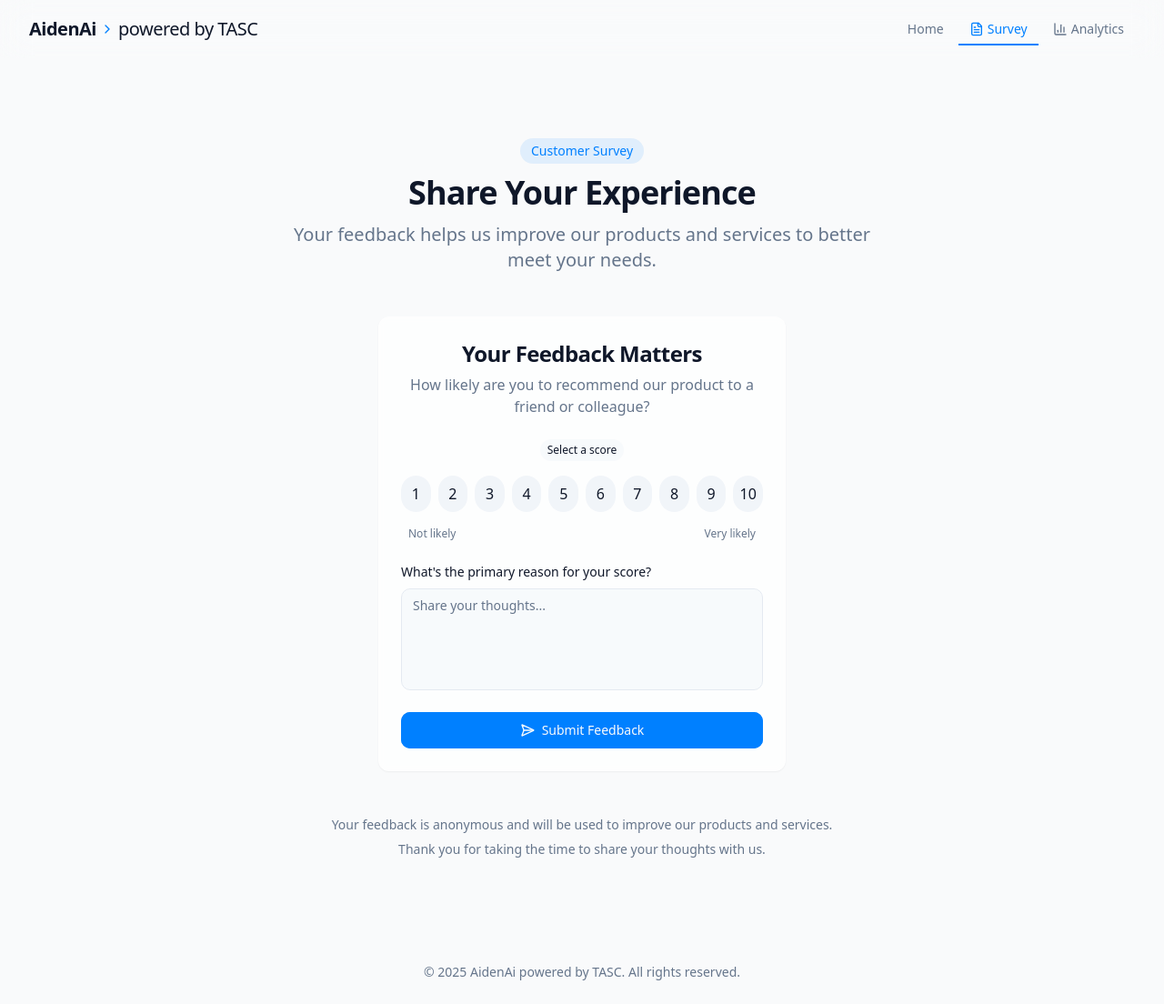
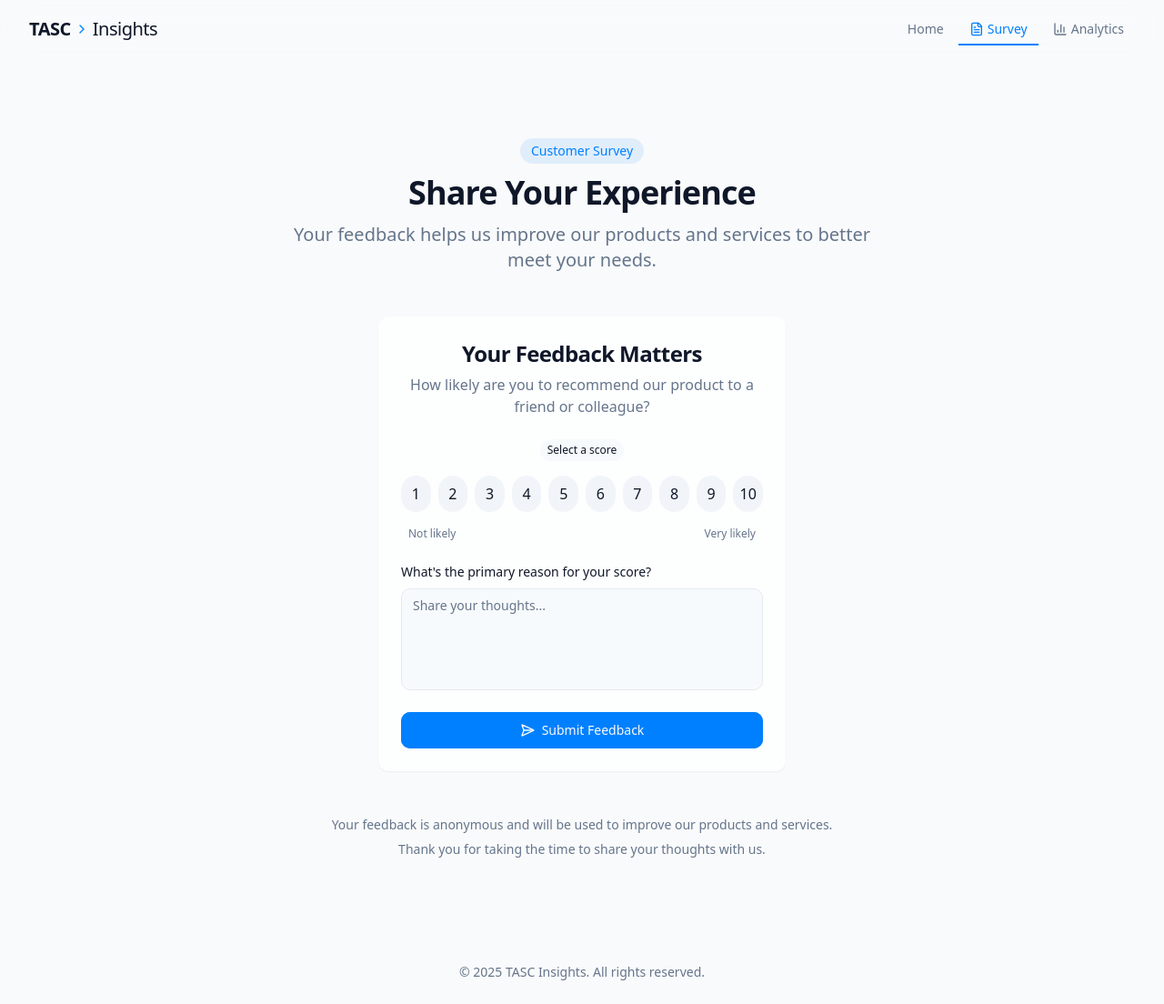
Before and after one commit to KanaparthySaiSreekar/pulse-metrics-analyzer-73, a React (Vite) app: page /survey in a window 1280 px wide. Shown: the whole page at 91% size. Built offline with nearby package versions, Linux system fonts and the light colour scheme.

Commit message:
Rename project to TASC Insights
Rename the project to TASC Insights. This includes updating the name in the navigation bar and other relevant locations.

```diff
--- a/index.html
+++ b/index.html
@@ -4,12 +4,12 @@
   <head>
     <meta charset="UTF-8" />
     <meta name="viewport" content="width=device-width, initial-scale=1.0" />
-    <title>AidenAi powered by TASC</title>
-    <meta name="description" content="AidenAi powered by TASC" />
+    <title>TASC Insights</title>
+    <meta name="description" content="TASC Insights" />
     <meta name="author" content="TASC" />
 
-    <meta property="og:title" content="AidenAi powered by TASC" />
-    <meta property="og:description" content="AidenAi powered by TASC" />
+    <meta property="og:title" content="TASC Insights" />
+    <meta property="og:description" content="TASC Insights" />
     <meta property="og:type" content="website" />
     <meta property="og:image" content="https://lovable.dev/opengraph-image-p98pqg.png" />
 
--- a/src/components/Layout.tsx
+++ b/src/components/Layout.tsx
@@ -44,7 +44,7 @@ const Layout = ({ children }: LayoutProps) => {
         {children}
       </motion.main>
       <footer className="py-6 text-center text-sm text-muted-foreground">
-        <p>© {new Date().getFullYear()} AidenAi powered by TASC. All rights reserved.</p>
+        <p>© {new Date().getFullYear()} TASC Insights. All rights reserved.</p>
       </footer>
     </div>
   );
--- a/src/components/Navbar.tsx
+++ b/src/components/Navbar.tsx
@@ -33,9 +33,9 @@ const Navbar = () => {
             to="/"
             className="flex items-center space-x-1 text-foreground"
           >
-            <span className="font-semibold text-xl tracking-tight">AidenAi</span>
+            <span className="font-semibold text-xl tracking-tight">TASC</span>
             <ChevronRight className="h-4 w-4 text-primary" />
-            <span className="font-light text-xl tracking-tight">powered by TASC</span>
+            <span className="font-light text-xl tracking-tight">Insights</span>
           </Link>
 
           <nav className="flex items-center space-x-1">
```
